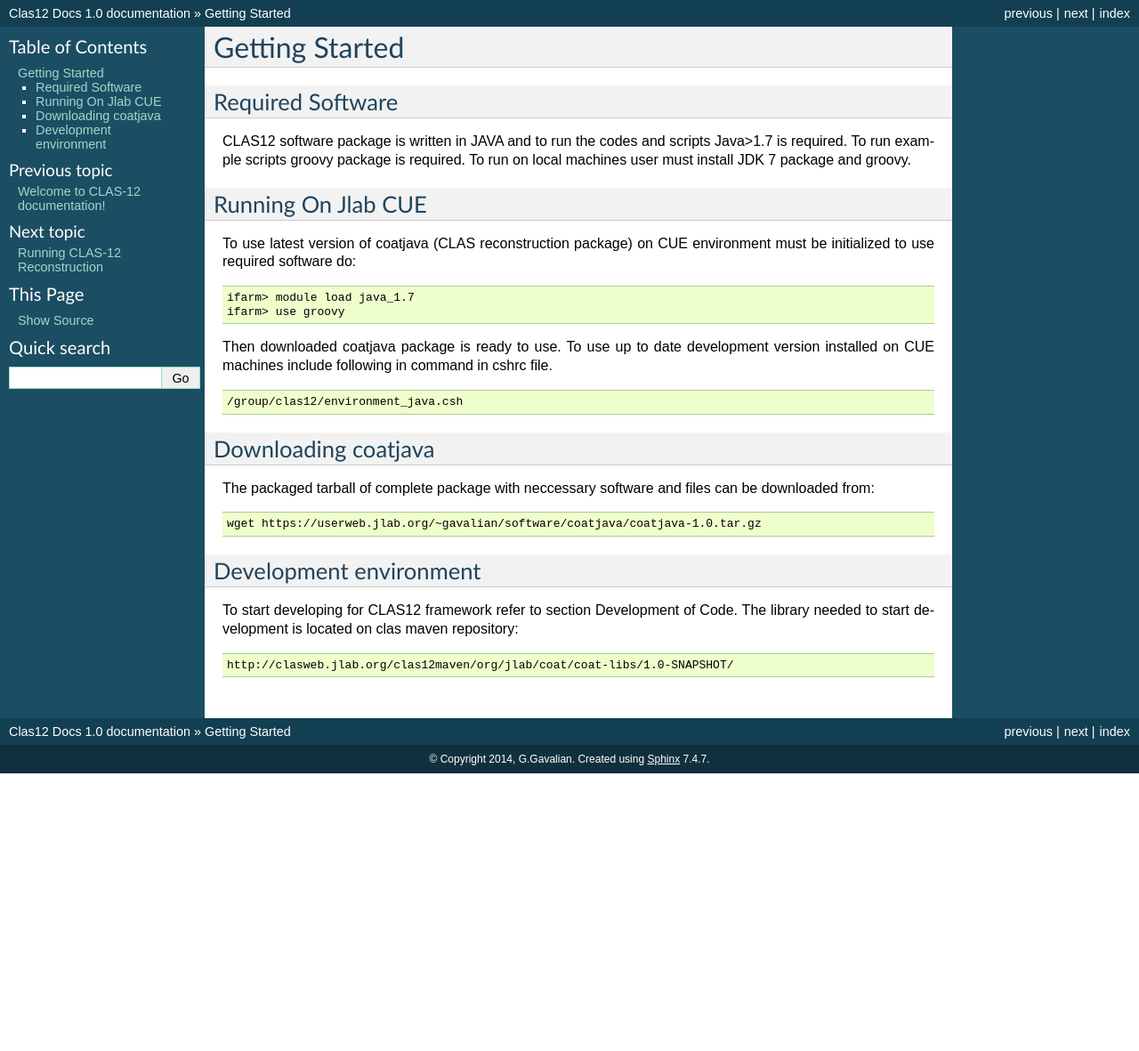
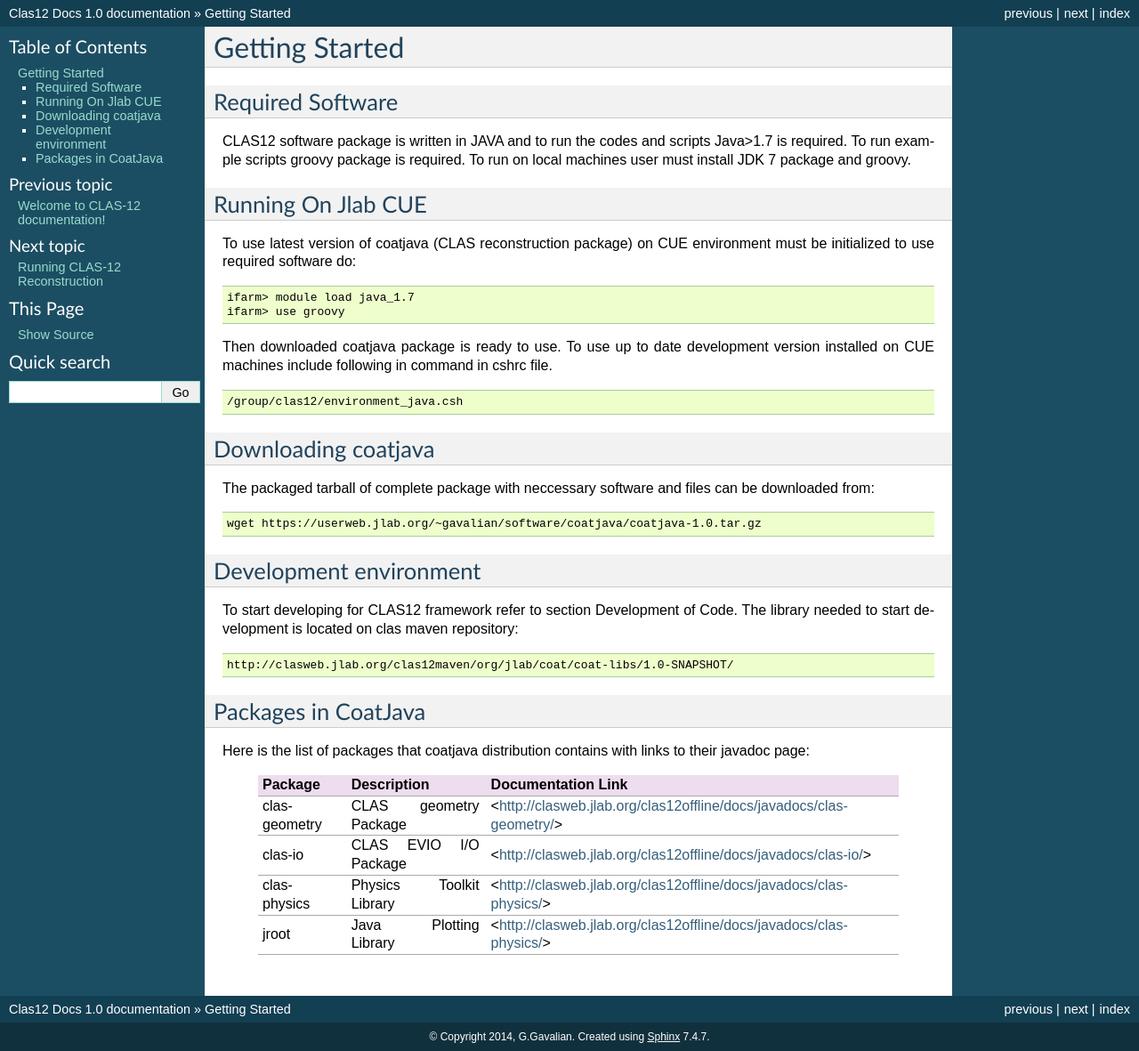
Before and after one commit to mckunkel/clas12docs, a Sphinx documentation site: the page built from OfflineSoftware/source/gettingstarted/introduction.rst, in a window 1280 px wide. Shown: the whole page at 89% size. Built offline with Sphinx 7.4.7, drawn with Linux system fonts in a browser that asks for light colours; before the commit the page ends 900 px from its top, so only the background shows below that.

Commit message:
added javadoc links

```diff
--- a/OfflineSoftware/source/gettingstarted/introduction.rst
+++ b/OfflineSoftware/source/gettingstarted/introduction.rst
@@ -45,3 +45,20 @@ to start development is located on clas maven repository:
 .. code-block:: bash
 
    http://clasweb.jlab.org/clas12maven/org/jlab/coat/coat-libs/1.0-SNAPSHOT/
+
+Packages in CoatJava
+====================
+
+Here is the list of packages that coatjava distribution contains with links to their javadoc page:
+
+  +-----------------+-----------------------------------------+-------------------------------------------------------------------------------------+
+  | Package         |   Description                           |                  Documentation Link                                                 |
+  +=================+=========================================+=====================================================================================+
+  |  clas-geometry  |  CLAS geometry Package                  |   <http://clasweb.jlab.org/clas12offline/docs/javadocs/clas-geometry/>              |
+  +-----------------+-----------------------------------------+-------------------------------------------------------------------------------------+
+  |  clas-io        |  CLAS EVIO I/O Package                  |   <http://clasweb.jlab.org/clas12offline/docs/javadocs/clas-io/>                    |
+  +-----------------+-----------------------------------------+-------------------------------------------------------------------------------------+
+  | clas-physics    | Physics Toolkit Library                 |   <http://clasweb.jlab.org/clas12offline/docs/javadocs/clas-physics/>               |
+  +-----------------+-----------------------------------------+-------------------------------------------------------------------------------------+
+  | jroot           | Java Plotting Library                   |   <http://clasweb.jlab.org/clas12offline/docs/javadocs/clas-physics/>               |
+  +-----------------+-----------------------------------------+-------------------------------------------------------------------------------------+
```
